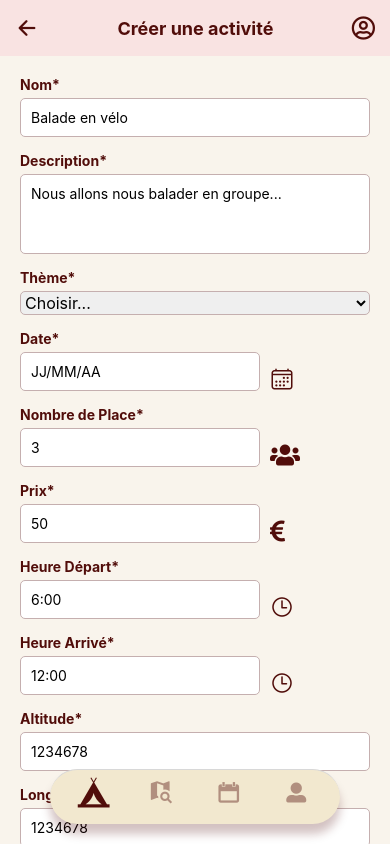
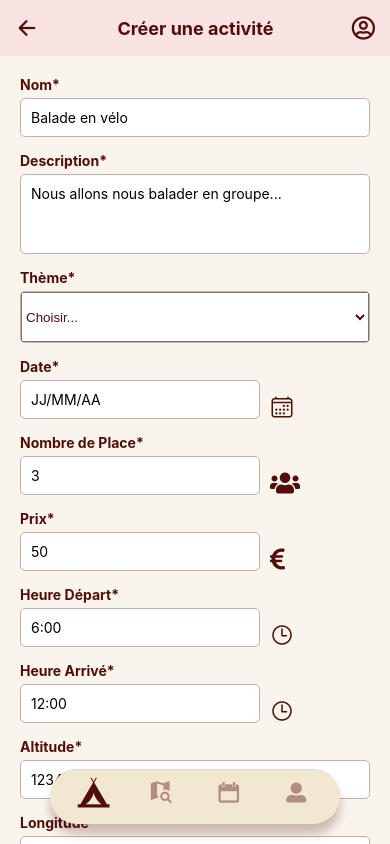
Before and after one commit to Inesamzr/Traveo-Front, a React Native app: screen /CreerActivite in a window 390 px wide. Built offline with nearby package versions, Linux system fonts and the light colour scheme.

Commit message:
initialisation page creation

```diff
--- a/screens/Activite/CreerActivitePage.js
+++ b/screens/Activite/CreerActivitePage.js
@@ -6,9 +6,9 @@ import {
   TouchableOpacity,
   StyleSheet,
   ScrollView,
-  Picker,
 } from 'react-native';
 import { Ionicons, FontAwesome5 } from '@expo/vector-icons';
+import { Picker } from '@react-native-picker/picker';
 
 export default function CreerActivitePage() {
   const [nom, setNom] = useState('');
@@ -58,6 +58,7 @@ export default function CreerActivitePage() {
 
         {/* Thème */}
         <Text style={styles.label}>Thème*</Text>
+            <View style={styles.pickerContainer}>
             <Picker
                 selectedValue={theme}
                 onValueChange={(itemValue) => setTheme(itemValue)}
@@ -68,6 +69,8 @@ export default function CreerActivitePage() {
                 <Picker.Item label="Vélo" value="velo" />
                 <Picker.Item label="Kayak" value="kayak" />
             </Picker>
+            </View>
+
 
         {/* Date */}
         <Text style={styles.label}>Date*</Text>
@@ -199,11 +202,16 @@ const styles = StyleSheet.create({
   textarea: {
     height: 80,
   },
-  picker: {
+  pickerContainer: {
     borderWidth: 1,
     borderColor: '#C5AFAF',
     borderRadius: 5,
     marginBottom: 15,
+    backgroundColor: 'white',
+  },
+  picker: {
+    height: 50,
+    color: '#510D0A',
   },
   row: {
     flexDirection: 'row',
```
Lines whose indentation alone changed are shown as unchanged.
